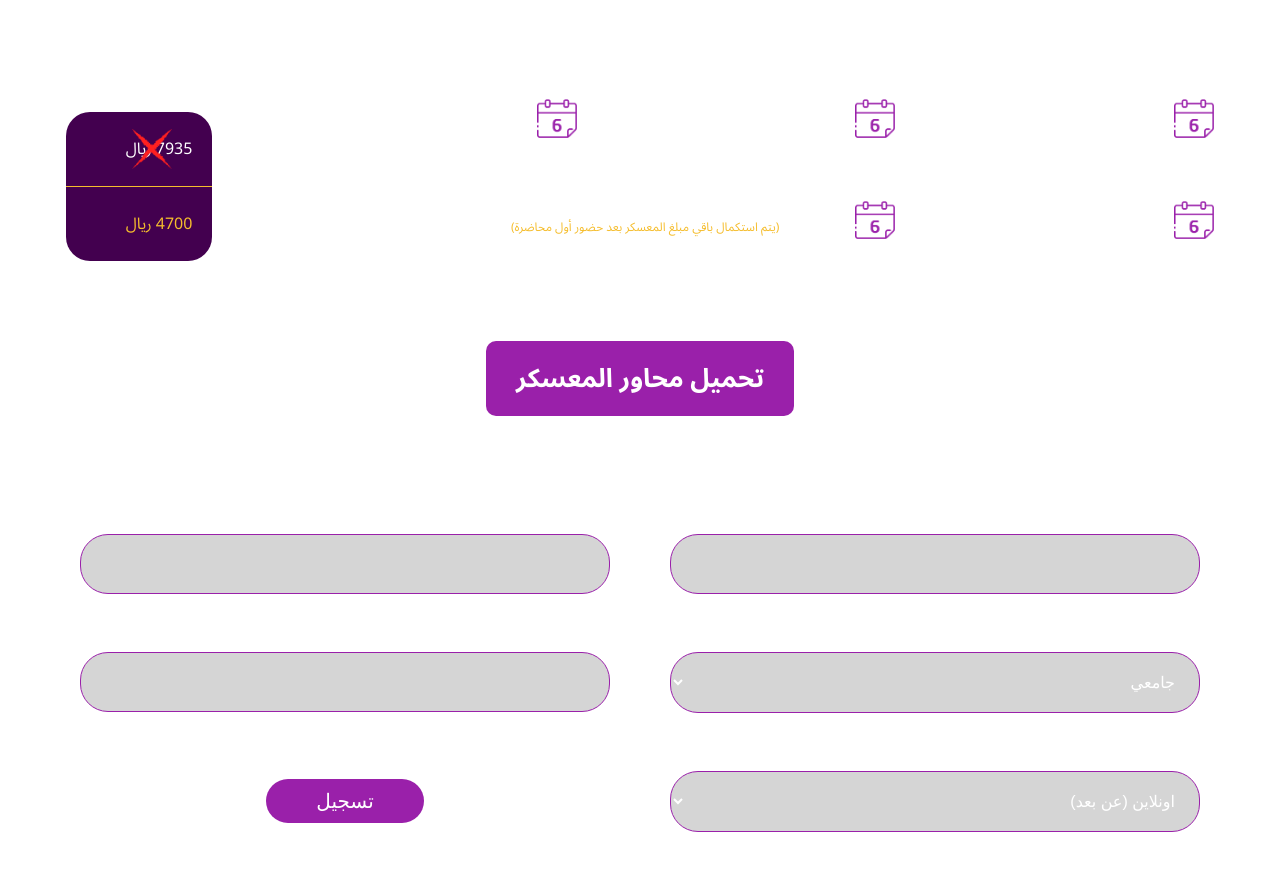
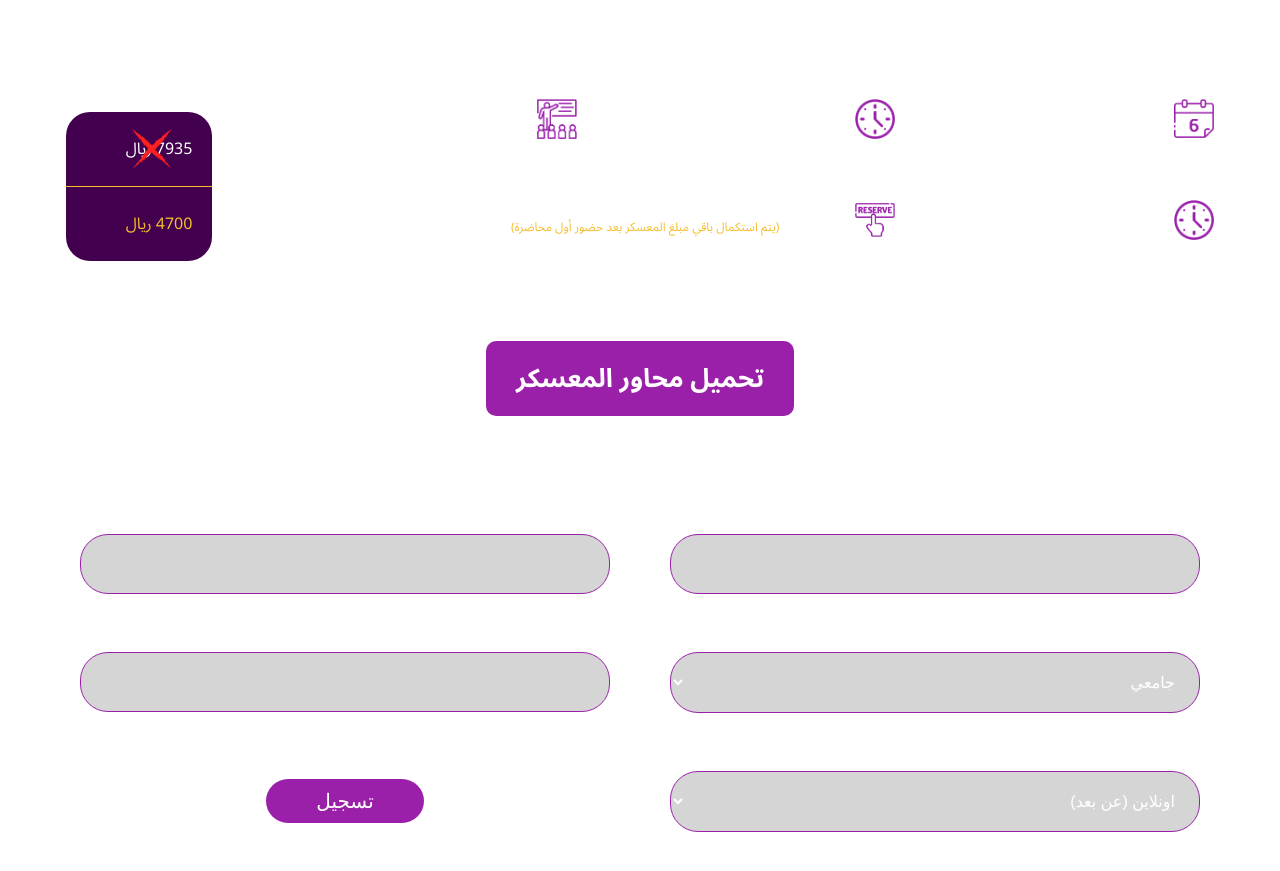
Before and after one commit to yousofo/10-8-2024, a plain HTML site: page index.html in a window 1280 px wide. Shown: the part 2859-3730 px from the top of the page. Drawn offline with Linux system fonts and the light colour scheme.

Commit message:
image update

```diff
--- a/index.html
+++ b/index.html
@@ -147,28 +147,28 @@
             </div>
           </div>
           <div>
-            <img src="assets/date.png" alt="" />
+            <img src="assets/clock@2x.png" alt="" />
             <div>
               <p>مـــدة المعكـــسر</p>
               <p><bdi>12 أســـــــــــــبوع</bdi></p>
             </div>
           </div>
           <div>
-            <img src="assets/date.png" alt="" />
+            <img src="assets/attendance@2x.png" alt="" />
             <div>
               <p>تقــــديم الـــــدورة</p>
               <p><bdi>حضوري - عن بعد</bdi></p>
             </div>
           </div>
           <div>
-            <img src="assets/date.png" alt="" />
+            <img src="assets/clock@2x.png" alt="" />
             <div>
               <p><bdi>الساعة 07:00pm</bdi></p>
               <p><bdi>إلـــــى 10:00pm </bdi></p>
             </div>
           </div>
           <div>
-            <img src="assets/date.png" alt="" />
+            <img src="assets/reserve@2x.png" alt="" />
             <div>
               <p>حجز المقعد</p>
               <p><bdi>100 ريــــال</bdi></p>
```
Also changed, not shown: assets/attendance@2x.png (added), assets/reserve@2x.png (added).
